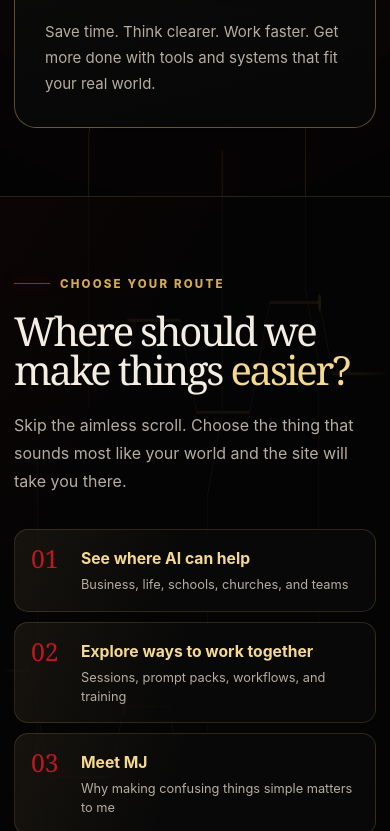
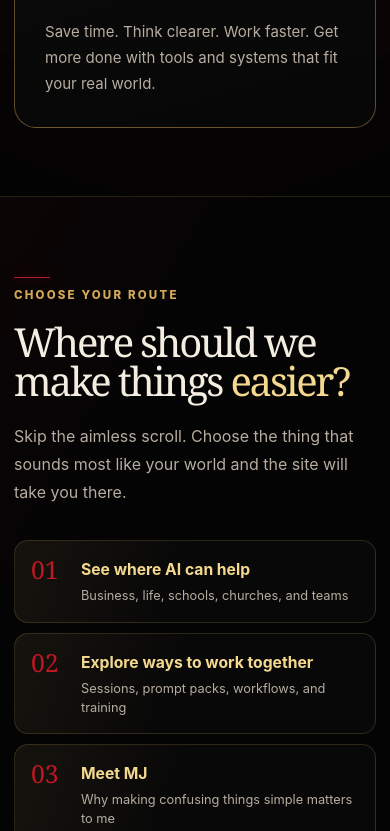
Before and after one commit to emjeek/AI4ALL, a website: page index.html in a window 390 px wide. Shown: the part 1169-2000 px from the top of the page. Drawn offline with Linux system fonts and the light colour scheme.

Commit message:
Add mobile circuit background

```diff
--- a/styles-5.css
+++ b/styles-5.css
@@ -116,6 +116,15 @@ section {
     overflow-wrap: anywhere;
   }
 
+  .eyebrow {
+    display: block;
+  }
+
+  .eyebrow::before {
+    display: block;
+    margin-bottom: 10px;
+  }
+
   h1,
   h2,
   h3,
@@ -134,4 +143,27 @@ section {
   .button {
     white-space: normal;
   }
+
+  .circuit-board {
+    position: fixed;
+    inset: 0;
+    opacity: 0.9;
+    background-image:
+      linear-gradient(180deg, rgba(0, 0, 0, 0.78), rgba(0, 0, 0, 0.58) 42%, rgba(0, 0, 0, 0.88)),
+      radial-gradient(circle at 50% 18%, rgba(212, 170, 88, 0.12), transparent 18rem),
+      radial-gradient(circle at 80% 62%, rgba(143, 7, 18, 0.2), transparent 21rem),
+      url("mobile-circuit-bg.webp?v=1");
+    background-position: center top;
+    background-repeat: no-repeat;
+    background-size: cover;
+    filter: saturate(0.92) contrast(1.08);
+    mask-image: none;
+  }
+
+  .circuit-board::before {
+    inset: 0;
+    background:
+      linear-gradient(90deg, rgba(0, 0, 0, 0.38), transparent 22%, transparent 78%, rgba(0, 0, 0, 0.42)),
+      linear-gradient(180deg, transparent, rgba(0, 0, 0, 0.28));
+  }
 }
```
Also changed, not shown: mobile-circuit-bg.webp (added).
